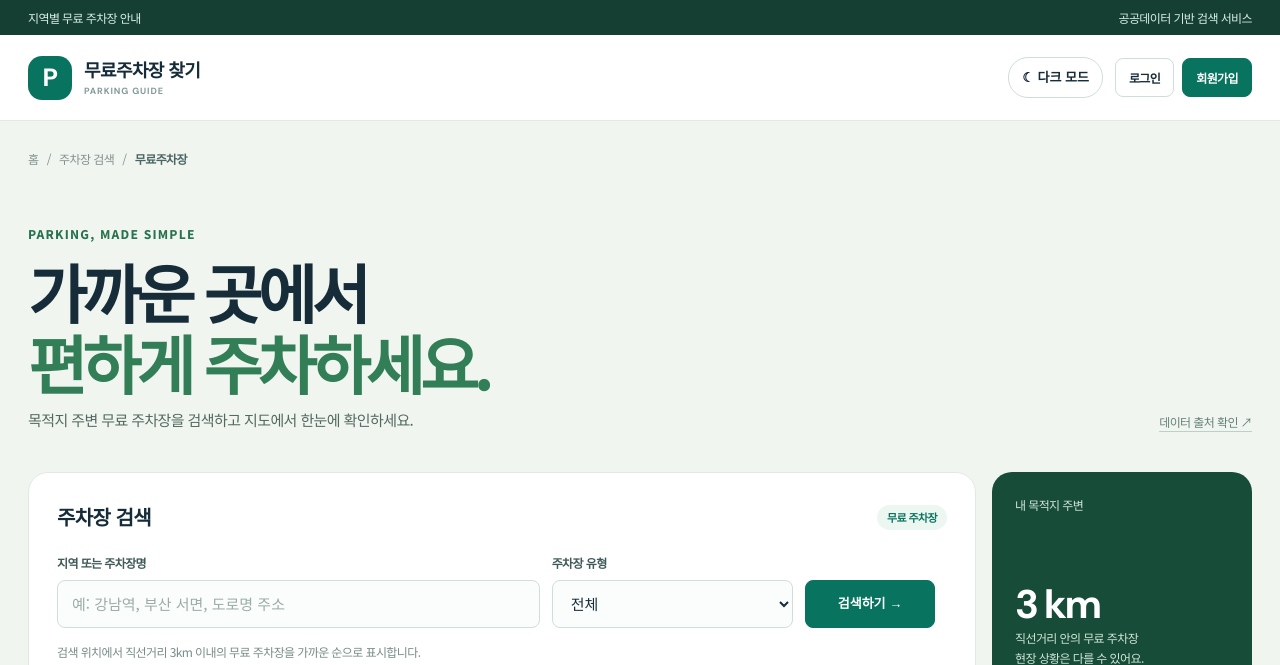
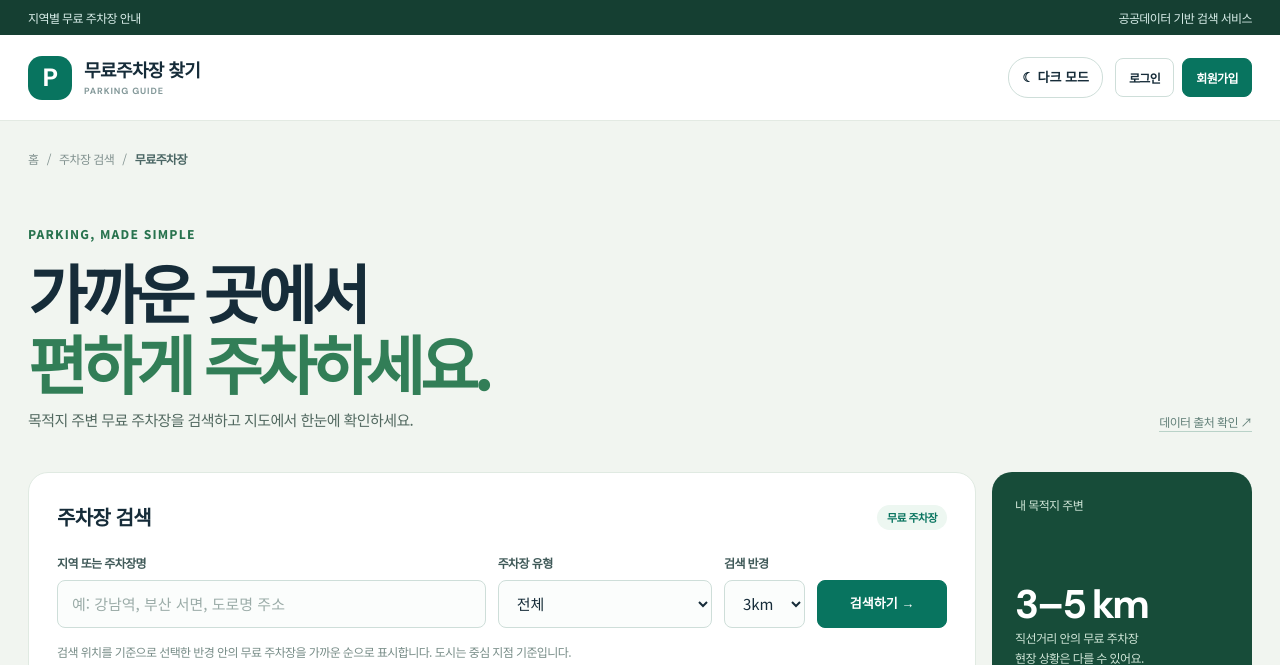
Before and after one commit to SEOL-HANSEO/home-finder-agent, a Flask app: page / in a window 1280 px wide. Shown: the top 665 px of the page. Run offline with Flask 3, Linux system fonts and the light colour scheme; data comes from the database, SQL or seed files in the repository.

Commit message:
Improve parking search and favorites experience

```diff
--- a/nearby.py
+++ b/nearby.py
@@ -78,7 +78,7 @@ def _valid_coordinates(result):
     return math.isfinite(lat) and math.isfinite(lon) and 33 <= lat <= 39 and 124 <= lon <= 132
 
 
-def nearby_parking(location, place_type, limit=None):
+def nearby_parking(location, place_type, limit=None, radius_km=RADIUS_KM):
     latitude, longitude = geocode(location)
     matches = []
     for place in search_parking("", place_type):
@@ -89,7 +89,7 @@ def nearby_parking(location, place_type, limit=None):
         dlon = math.radians(place["lon"] - longitude)
         a = math.sin(dlat / 2) ** 2 + math.cos(lat1) * math.cos(lat2) * math.sin(dlon / 2) ** 2
         distance = 6371 * 2 * math.asin(math.sqrt(min(1, a)))
-        if distance <= RADIUS_KM:
+        if distance <= radius_km:
             place["distance_km"] = round(distance, 2)
             matches.append(place)
     matches.sort(key=lambda place: place["distance_km"])
--- a/parking_provider.py
+++ b/parking_provider.py
@@ -86,6 +86,8 @@ def search_parking(location, place_type, limit=None):
                 "reference_date": str(item.get("referenceDate") or ""),
                 "provider": str(item.get("instt_nm") or ""),
                 "spaces": str(item.get("prkcmprt") or ""),
+                "weekday_start": str(item.get("weekdayOperOpenHhmm") or ""),
+                "weekday_end": str(item.get("weekdayOperColseHhmm") or ""),
             })
         if limit is not None and len(matches) >= limit:
             return matches[:limit]
--- a/templates/_chat_widget.html
+++ b/templates/_chat_widget.html
@@ -29,6 +29,7 @@
   <section class="chat-window" id="floating-chat-window" aria-label="AI 주차장 대화" hidden>
     <div class="chat-header"><div><strong>AI 주차장 도우미</strong><small>어느 화면에서나 이어서 대화해요</small></div><button class="chat-close" id="floating-chat-close" type="button" aria-label="대화창 닫기">×</button></div>
     <div class="chat-log" id="floating-chat-log" role="log" aria-live="polite"></div>
+    <p class="chat-disclosure">예: 울산 주차장 찾아서 찜해줘 · 찜 목록 보여줘 · 1번 찜 해제해줘</p>
     <p class="chat-disclosure">비로그인 하루 3회 · 로그인 회원 하루 5회 · 관리자는 전체 AI 이용 한도 내에서 무제한 · 대화와 검색 결과는 Google Gemini에 전송됩니다.</p>
     <form class="chat-compose" id="floating-chat-form" action="{{ url_for('parking_demo.assistant') }}" method="post">
       <input type="hidden" name="form_token" value="{{ form_token }}">
--- a/templates/parking_demo.html
+++ b/templates/parking_demo.html
@@ -232,14 +232,15 @@
         <div class="fields">
           <div class="location"><label for="location">지역 또는 주차장명</label><input id="location" name="location" maxlength="100" required placeholder="예: 강남역, 부산 서면, 도로명 주소" value="{{ values[0] }}"></div>
           <div><label for="place-type">주차장 유형</label><select id="place-type" name="place_type">{% for value, label in place_types.items() %}<option value="{{ value }}" {% if value == values[1] %}selected{% endif %}>{{ label }}</option>{% endfor %}</select></div>
+          {% set current_radius = request.form.get('radius', session.get('search_view', {}).get('radius', 3)|string) %}<div><label for="radius">검색 반경</label><select id="radius" name="radius"><option value="3" {% if current_radius == '3' %}selected{% endif %}>3km</option><option value="5" {% if current_radius == '5' %}selected{% endif %}>5km</option></select></div>
           <button class="primary" name="action" value="search">검색하기 →</button>
           {% if alias %}<button class="save" name="action" value="save">기본 설정 저장</button>{% endif %}
         </div>
       </form>
-      <p class="info-line">검색 위치에서 직선거리 3km 이내의 무료 주차장을 가까운 순으로 표시합니다.</p>
+      <p class="info-line">검색 위치를 기준으로 선택한 반경 안의 무료 주차장을 가까운 순으로 표시합니다. 도시는 중심 지점 기준입니다.</p>
       {% if message %}<p class="message" role="status">{{ message }}</p>{% endif %}
     </section>
-    <aside class="at-a-glance" aria-label="검색 범위 안내"><small>내 목적지 주변</small><div><strong>3 km</strong><p>직선거리 안의 무료 주차장<br>현장 상황은 다를 수 있어요.</p></div></aside>
+    <aside class="at-a-glance" aria-label="검색 범위 안내"><small>내 목적지 주변</small><div><strong>3–5 km</strong><p>직선거리 안의 무료 주차장<br>현장 상황은 다를 수 있어요.</p></div></aside>
     </div>
     <div class="work-area">
       <section class="results-panel" aria-labelledby="results-heading">
@@ -251,9 +252,10 @@
             <li><button type="button" class="place" {% if place.lat is not none %}data-marker="{{ loop.index0 }}"{% else %}disabled{% endif %}>
               <span class="place-heading"><strong>{{ loop.index }}. {{ place.name }}</strong><span class="free">무료</span></span>
               <small>{{ place.area }}</small>
-              <small>{{ place_types.get(place.place_type, '기타') }} · {{ place.distance_km }}km{% if place.spaces %} · {{ place.spaces }}면{% endif %}{% if place.reference_date %} · 기준일 {{ place.reference_date }}{% endif %}{% if place.provider %} · 제공 {{ place.provider }}{% endif %}{% if place.lat is none %} · 위치 정보 없음{% endif %}</small>
+              <small>{{ place_types.get(place.place_type, '기타') }} · {{ place.distance_km }}km{% if place.spaces %} · {{ place.spaces }}면{% endif %}{% if place.reference_date %} · 기준일 {{ place.reference_date }}{% else %} · 기준일 정보 없음{% endif %}{% if place.weekday_start and place.weekday_end %} · 평일 {{ place.weekday_start }}–{{ place.weekday_end }}{% endif %}{% if place.provider %} · 제공 {{ place.provider }}{% endif %}</small>
             </button>
-            {% if alias and place.lat is not none and place.lon is not none %}<button type="button" class="favorite-action" data-favorite-token="{{ favorite_token(place) }}">☆ 즐겨찾기 추가</button>{% endif %}
+            {% if alias and place.lat is not none and place.lon is not none %}<button type="button" class="favorite-action" data-favorite-token="{{ favorite_token(place) }}" data-favorite-key="{{ favorite_key(place) }}">☆ 즐겨찾기 추가</button>{% endif %}
+            {% if place.lat is not none and place.lon is not none %}<a class="favorite-action" target="_blank" rel="noopener noreferrer" href="https://map.kakao.com/link/to/{{ place.name | urlencode }},{{ place.lat }},{{ place.lon }}">길찾기 ↗</a>{% endif %}
             </li>
           {% endfor %}</ul>
         {% elif results is not none %}
@@ -263,7 +265,7 @@
         {% endif %}
         </div>
       </section>
-      <section class="map-shell" aria-label="주차장 지도"><div id="map"></div><p class="map-note" id="map-note">지도에서 위치를 확인하세요</p></section>
+      <section class="map-shell" aria-label="주차장 지도"><div id="map"></div><p class="map-note" id="map-note">{% if center %}검색 기준: {{ values[0] }} ({{ center[0]|round(5) }}, {{ center[1]|round(5) }}){% else %}지도에서 위치를 확인하세요{% endif %}</p></section>
     </div>
     <section class="favorite-box" aria-labelledby="favorite-heading">
       <h2 id="favorite-heading">★ 내 주차장 즐겨찾기</h2>
@@ -324,6 +326,14 @@
     const endpoint = {{ url_for('parking_demo.favorites') | tojson }};
     const csrf = form.querySelector('[name=form_token]').value;
     let refreshVersion = 0;
+    let savedKeys = new Set();
+    function updateFavoriteButtons() {
+      document.querySelectorAll('[data-favorite-key]').forEach((button) => {
+        const saved = savedKeys.has(button.dataset.favoriteKey);
+        button.textContent = saved ? '★ 찜 해제' : '☆ 즐겨찾기 추가';
+        button.setAttribute('aria-pressed', String(saved));
+      });
+    }
     async function request(url, body) {
       const response = await fetch(url, body ? {method: 'POST', body} : {});
       const data = await response.json().catch(() => ({}));
@@ -336,6 +346,8 @@
         const url = feedback?.place_key ? endpoint + '?focus=' + encodeURIComponent(feedback.place_key) : endpoint;
         const data = await request(url);
         if (version !== refreshVersion) return;
+        savedKeys = new Set(data.favorites.map((place) => place.place_key));
+        updateFavoriteButtons();
         list.replaceChildren();
         if (!data.favorites.length) { const empty = document.createElement('li'); empty.textContent = '아직 즐겨찾기가 없습니다.'; list.appendChild(empty); }
         let target = null;
@@ -377,12 +389,16 @@
       const button = event.target.closest('[data-favorite-token]');
       if (!button) return;
       button.disabled = true;
-      const body = new FormData(); body.set('form_token', csrf); body.set('action', 'add'); body.set('place', button.dataset.favoriteToken);
-      try { const result = await request(endpoint, body); await refresh(result); }
+      const body = new FormData(); body.set('form_token', csrf);
+      const saved = savedKeys.has(button.dataset.favoriteKey);
+      body.set('action', saved ? 'delete' : 'add');
+      if (saved) body.set('place_key', button.dataset.favoriteKey); else body.set('place', button.dataset.favoriteToken);
+      try { const result = await request(endpoint, body); if (saved) status.textContent = result.message; await refresh(saved ? null : result); }
       catch (error) { status.textContent = error.message; }
       finally { button.disabled = false; }
     });
     window.addEventListener('parking:favorites', (event) => { refresh(event.detail || null); });
+    window.addEventListener('parking:search', () => { setTimeout(updateFavoriteButtons, 0); });
     form.addEventListener('submit', async (event) => {
       event.preventDefault();
       const button = form.querySelector('button'); button.disabled = true; status.textContent = '요청을 처리하고 있습니다…';
@@ -571,6 +587,8 @@
     });
     window.addEventListener('parking:search', (event) => {
       const view = event.detail;
+      document.getElementById('radius').value = String(view.radius || 3);
+      if (view.center) document.getElementById('map-note').textContent = `검색 기준: ${view.location} (${Number(view.center[0]).toFixed(5)}, ${Number(view.center[1]).toFixed(5)})`;
       const places = view.places || [];
       const body = document.getElementById('results-body');
       document.getElementById('location').value = view.location;
@@ -594,11 +612,16 @@
           const address = document.createElement('small'); address.textContent = place.area;
           const detail = document.createElement('small');
           const types = {all: '전체', off_street: '노외 주차장', on_street: '노상 주차장'};
-          detail.textContent = `${types[place.place_type] || '기타'} · ${place.distance_km}km` + (place.spaces ? ` · ${place.spaces}면` : '') + (place.reference_date ? ` · 기준일 ${place.reference_date}` : '') + (place.provider ? ` · 제공 ${place.provider}` : '');
+          detail.textContent = `${types[place.place_type] || '기타'} · ${place.distance_km}km` + (place.spaces ? ` · ${place.spaces}면` : '') + (place.reference_date ? ` · 기준일 ${place.reference_date}` : ' · 기준일 정보 없음') + (place.weekday_start && place.weekday_end ? ` · 평일 ${place.weekday_start}–${place.weekday_end}` : '') + (place.provider ? ` · 제공 ${place.provider}` : '');
           button.append(heading, address, detail); item.appendChild(button);
           if (place.favorite_token) {
             const favorite = document.createElement('button'); favorite.type = 'button'; favorite.className = 'favorite-action';
-            favorite.dataset.favoriteToken = place.favorite_token; favorite.textContent = '☆ 즐겨찾기 추가'; item.appendChild(favorite);
+            favorite.dataset.favoriteToken = place.favorite_token; favorite.dataset.favoriteKey = place.favorite_key; favorite.textContent = '☆ 즐겨찾기 추가'; item.appendChild(favorite);
+          }
+          if (place.lat != null && place.lon != null) {
+            const link = document.createElement('a'); link.className = 'favorite-action';
+            link.href = `https://map.kakao.com/link/to/${encodeURIComponent(place.name)},${place.lat},${place.lon}`;
+            link.target = '_blank'; link.rel = 'noopener noreferrer'; link.textContent = '길찾기 ↗'; item.appendChild(link);
           }
           list.appendChild(item);
         });
```
Also changed, not shown: parking_demo.py (+25 -11 lines), tests/test_assistant.py (+23 -0 lines).
